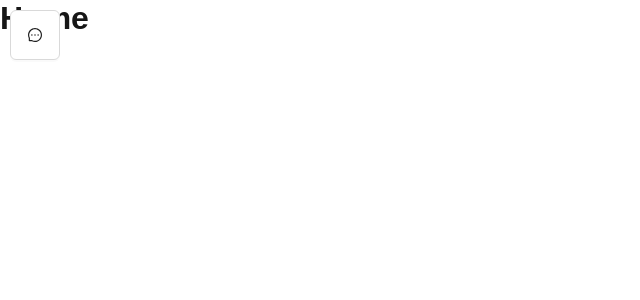
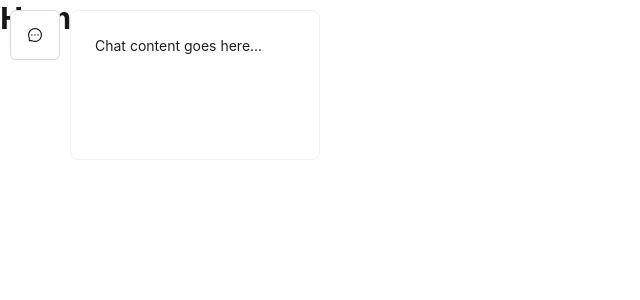
Before and after one commit to quannguyen2153/pixelpal, a Next.js app: page / in a window 1280 px wide. Both pictures are taken after a click on the button 35 px from the left and 35 px from the top of the page. Shown: the top 300 px of the page, without its empty margins (0-640 px from the left). Built offline with nearby package versions, Linux system fonts and the light colour scheme.

Commit message:
update: trigger bubble chat in pixel pal

```diff
--- a/src/app/components/DraggableButton/DraggableButton.tsx
+++ /dev/null
@@ -1,75 +0,0 @@
-"use client";
-import React, { useRef, useState } from "react";
-import Draggable from "react-draggable";
-import { Button } from "antd";
-import { MessageOutlined } from "@ant-design/icons";
-
-const DraggableButton: React.FC = () => {
-  const [position, setPosition] = useState({ x: 10, y: 10 });
-  const [isDragging, setIsDragging] = useState(false);
-  const nodeRef = useRef<HTMLDivElement>(null);
-  const buttonSize = 50;
-
-  const handleDrag = (_: any, data: any) => {
-    setIsDragging(true);
-    setPosition({ x: data.x, y: data.y });
-  };
-
-  const handleStop = () => {
-    setTimeout(() => setIsDragging(false), 100); // Small delay to prevent immediate click triggering
-  };
-
-  const moveToNearestCorner = () => {
-    if (isDragging) return; // Prevent triggering when dragging
-
-    const windowWidth = window.innerWidth;
-    const windowHeight = window.innerHeight;
-
-    const corners = [
-      { x: 10, y: 10 }, // Top-left
-      { x: windowWidth - buttonSize - 10, y: 10 }, // Top-right
-      { x: 10, y: windowHeight - buttonSize - 10 }, // Bottom-left
-      { x: windowWidth - buttonSize - 10, y: windowHeight - buttonSize - 10 }, // Bottom-right
-    ];
-
-    const getDistance = (p1: any, p2: any) => Math.hypot(p1.x - p2.x, p1.y - p2.y);
-    const nearestCorner = corners.reduce((prev, curr) =>
-      getDistance(position, curr) < getDistance(position, prev) ? curr : prev
-    );
-
-    let startTime: number | null = null;
-    const duration = 300; // Animation duration in ms
-
-    const animateMove = (timestamp: number) => {
-      if (!startTime) startTime = timestamp;
-      const progress = Math.min((timestamp - startTime) / duration, 1);
-      setPosition(prevPosition => ({
-        x: prevPosition.x + (nearestCorner.x - prevPosition.x) * progress,
-        y: prevPosition.y + (nearestCorner.y - prevPosition.y) * progress,
-      }));
-      if (progress < 1) {
-        requestAnimationFrame(animateMove);
-      }
-    };
-    requestAnimationFrame(animateMove);
-  };
-
-  return (
-    <Draggable
-      nodeRef={nodeRef as React.RefObject<HTMLDivElement>}
-      position={position}
-      onDrag={handleDrag}
-      onStop={handleStop}
-    >
-      <div ref={nodeRef} style={{ position: "fixed", zIndex: 1000 }}>
-        <Button
-          icon={<MessageOutlined />}
-          onClick={moveToNearestCorner}
-          style={{ width: buttonSize, height: buttonSize }}
-        />
-      </div>
-    </Draggable>
-  );
-};
-
-export default DraggableButton;
--- /dev/null
+++ b/src/app/components/PixelPal/PixelPal.tsx
@@ -0,0 +1,156 @@
+"use client";
+import React, { useRef, useState } from "react";
+import Draggable from "react-draggable";
+import { Flex, Button, Card } from "antd";
+import { MessageOutlined } from "@ant-design/icons";
+
+const PixelPal: React.FC = () => {
+  const [position, setPosition] = useState({ x: 10, y: 10 });
+  const [bubbleCurrentSize, setCurrentBubbleSize] = useState({
+    width: 0,
+    height: 0,
+  });
+  const [isDragging, setIsDragging] = useState(false);
+  const [isOpen, setIsOpen] = useState(false);
+  const nodeRef = useRef<HTMLButtonElement>(null);
+  const buttonSize = 50;
+  const chatBubbleSize = { width: 250, height: 150 };
+  const animationDuration = 300;
+
+  const handleDrag = (_: any, data: any) => {
+    setIsDragging(true);
+    setPosition({ x: data.x, y: data.y });
+
+    let startTime: number | null = null;
+    if (isOpen) {
+      const animateMove = (timestamp: number) => {
+        if (!startTime) startTime = timestamp;
+        const progress = Math.min(
+          (timestamp - startTime) / animationDuration,
+          1
+        );
+
+        setCurrentBubbleSize((prevSize) => ({
+          width:
+            prevSize.width +
+            (isOpen
+              ? 0 - prevSize.width
+              : chatBubbleSize.width - prevSize.width) *
+              progress,
+          height:
+            prevSize.height +
+            (isOpen
+              ? 0 - prevSize.height
+              : chatBubbleSize.height - prevSize.height) *
+              progress,
+        }));
+
+        if (progress < 1) {
+          requestAnimationFrame(animateMove);
+        } else {
+          setIsOpen(false);
+        }
+      };
+      requestAnimationFrame(animateMove);
+    }
+  };
+
+  const handleStop = () => {
+    setTimeout(() => setIsDragging(false), 100); // Small delay to prevent immediate click triggering
+  };
+
+  const handleClick = () => {
+    if (isDragging) return; // Prevent triggering when dragging
+
+    const windowWidth = window.innerWidth;
+    const windowHeight = window.innerHeight;
+
+    const corners = [
+      { x: 10, y: 10 }, // Top-left
+      { x: windowWidth - buttonSize - 10, y: 10 }, // Top-right
+      { x: 10, y: windowHeight - buttonSize - 10 }, // Bottom-left
+      { x: windowWidth - buttonSize - 10, y: windowHeight - buttonSize - 10 }, // Bottom-right
+    ];
+
+    const getDistance = (p1: any, p2: any) =>
+      Math.hypot(p1.x - p2.x, p1.y - p2.y);
+    const nearestCorner = corners.reduce((prev, curr) =>
+      getDistance(position, curr) < getDistance(position, prev) ? curr : prev
+    );
+
+    if (!isOpen) {
+      setIsOpen(true);
+    }
+
+    let startTime: number | null = null;
+
+    const animateMove = (timestamp: number) => {
+      if (!startTime) startTime = timestamp;
+      const progress = Math.min((timestamp - startTime) / animationDuration, 1);
+
+      setPosition((prevPosition) => ({
+        x: prevPosition.x + (nearestCorner.x - prevPosition.x) * progress,
+        y: prevPosition.y + (nearestCorner.y - prevPosition.y) * progress,
+      }));
+
+      setCurrentBubbleSize((prevSize) => ({
+        width:
+          prevSize.width +
+          (isOpen
+            ? 0 - prevSize.width
+            : chatBubbleSize.width - prevSize.width) *
+            progress,
+        height:
+          prevSize.height +
+          (isOpen
+            ? 0 - prevSize.height
+            : chatBubbleSize.height - prevSize.height) *
+            progress,
+      }));
+
+      if (progress < 1) {
+        requestAnimationFrame(animateMove);
+      } else {
+        if (isOpen) {
+          setIsOpen(false);
+        }
+      }
+    };
+    requestAnimationFrame(animateMove);
+  };
+
+  const isLeftSide = position.x < window.innerWidth / 2;
+
+  return (
+    <Draggable
+      nodeRef={nodeRef as React.RefObject<HTMLButtonElement>}
+      position={position}
+      onDrag={handleDrag}
+      onStop={handleStop}
+    >
+      <Flex ref={nodeRef} style={{ position: "fixed", zIndex: 1000 }}>
+        {isOpen && (
+          <Card
+            style={{
+              position: "absolute",
+              top: 0,
+              [isLeftSide ? "left" : "right"]: buttonSize + 10,
+              width: bubbleCurrentSize.width,
+              height: bubbleCurrentSize.height,
+              transition: "opacity 0.3s ease-in-out",
+            }}
+          >
+            <p>Chat content goes here...</p>
+          </Card>
+        )}
+        <Button
+          icon={<MessageOutlined />}
+          onClick={handleClick}
+          style={{ width: buttonSize, height: buttonSize }}
+        />
+      </Flex>
+    </Draggable>
+  );
+};
+
+export default PixelPal;
--- a/src/app/page.tsx
+++ b/src/app/page.tsx
@@ -1,9 +1,9 @@
-import DraggableButton from "./components/DraggableButton/DraggableButton";
+import PixelPal from "./components/PixelPal/PixelPal";
 
 export default function Home() {
   return (
     <div>
-      <DraggableButton />
+      <PixelPal />
       <h1>Home</h1>
     </div>
   );
```
